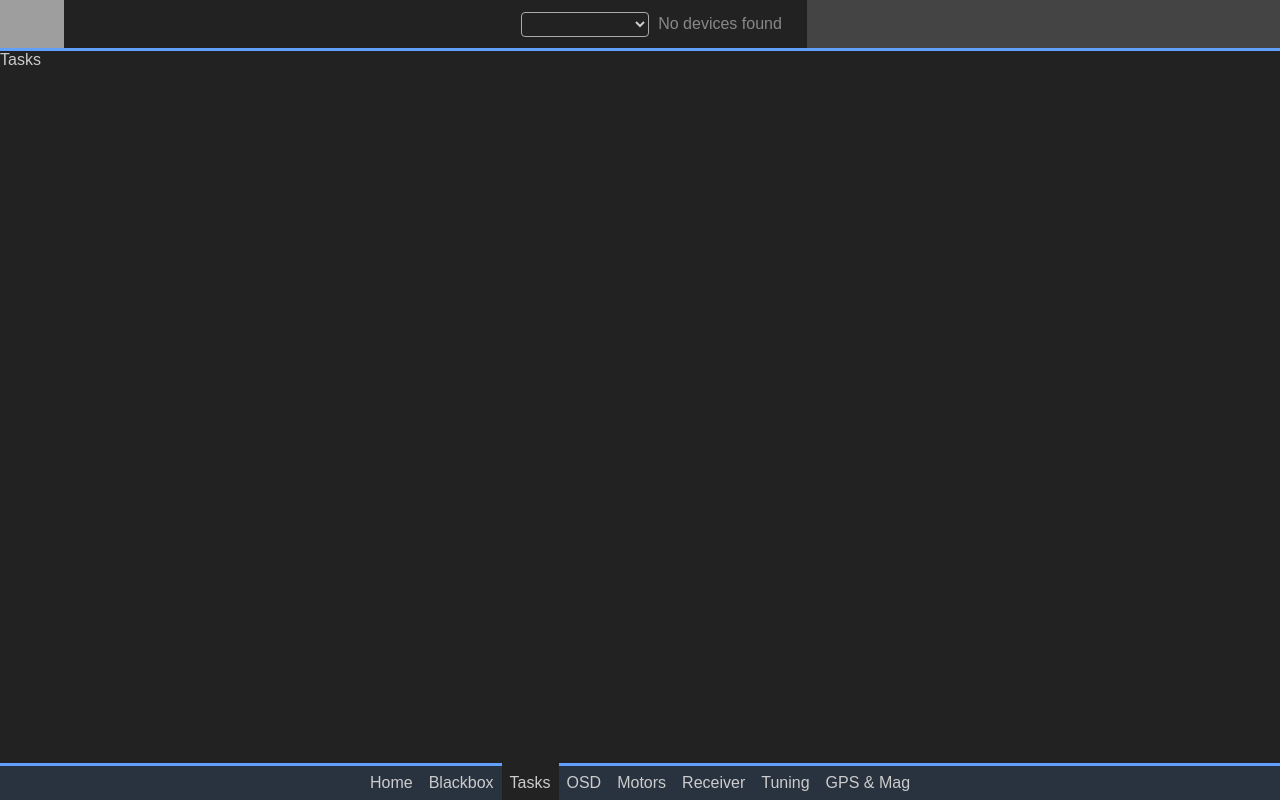
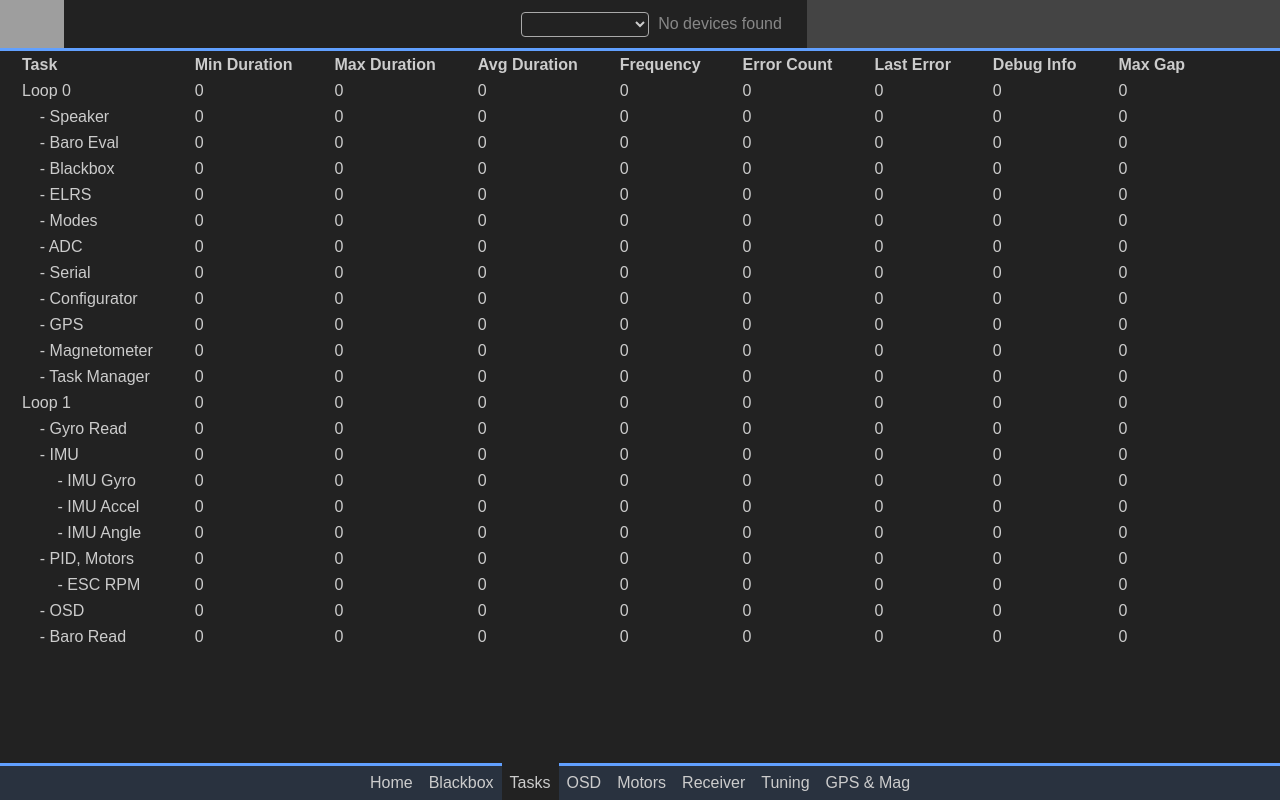
Before and after one commit to bastian2001/Kolibri-FC, a Vue app in the folder Configurator/: page /tasks in a window 1280 px wide. Built offline with nearby package versions, Linux system fonts and the light colour scheme; grey boxes are pictures that could not be loaded.

Commit message:
Tasks page

```diff
--- a/Configurator/src/views/Tasks.vue
+++ b/Configurator/src/views/Tasks.vue
@@ -1,12 +1,134 @@
 <script lang="ts">
 import { defineComponent } from "vue";
+import { sendCommand, addOnCommandHandler, removeOnCommandHandler } from "@/communication/serial";
+import { MspFn } from "@utils/msp";
+import { Command } from "@/utils/types";
+import { leBytesToInt } from "@/utils/utils";
+
+const TASK_NAMES = [
+	'Loop 0',
+	'    - Speaker',
+	'    - Baro Eval',
+	'    - Blackbox',
+	'    - ELRS',
+	'    - Modes',
+	'    - ADC',
+	'    - Serial',
+	'    - Configurator',
+	'    - GPS',
+	'    - Magnetometer',
+	'    - Task Manager',
+	'Loop 1',
+	'    - Gyro Read',
+	'    - IMU',
+	'        - IMU Gyro',
+	'        - IMU Accel',
+	'        - IMU Angle',
+	'    - PID, Motors',
+	'        - ESC RPM',
+	'    - OSD',
+	'    - Baro Read'
+];
 
 export default defineComponent({
 	name: "Tasks",
+	data() {
+		return {
+			interval: -1,
+			tasks: [] as {
+				name: string;
+				maxDuration: number;
+				minDuration: number;
+				avgDuration: number;
+				frequency: number;
+				errorCount: number;
+				lastError: number;
+				debugInfo: number;
+				maxGap: number;
+			}[]
+		};
+	},
+	mounted() {
+		for (let i = 0; i < TASK_NAMES.length; i++) {
+			this.tasks.push({
+				name: TASK_NAMES[i],
+				maxDuration: 0,
+				minDuration: 0,
+				avgDuration: 0,
+				frequency: 0,
+				errorCount: 0,
+				lastError: 0,
+				debugInfo: 0,
+				maxGap: 0
+			});
+		}
+		this.interval = setInterval(() => {
+			sendCommand('request', MspFn.TASK_STATUS);
+		}, 200);
+		addOnCommandHandler(this.onCommand);
+	},
+	unmounted() {
+		clearInterval(this.interval);
+		removeOnCommandHandler(this.onCommand);
+	},
+	methods: {
+		onCommand(command: Command) {
+			if (command.cmdType === 'response') {
+				switch (command.command) {
+					case MspFn.TASK_STATUS:
+						for (let i = 0; i < this.tasks.length; i++) {
+							this.tasks[i].debugInfo = leBytesToInt(command.data.slice(i * 32, i * 32 + 4));
+							this.tasks[i].minDuration = leBytesToInt(command.data.slice(i * 32 + 4, i * 32 + 8));
+							this.tasks[i].maxDuration = leBytesToInt(command.data.slice(i * 32 + 8, i * 32 + 12));
+							this.tasks[i].frequency = leBytesToInt(command.data.slice(i * 32 + 12, i * 32 + 16));
+							this.tasks[i].avgDuration = leBytesToInt(command.data.slice(i * 32 + 16, i * 32 + 20));
+							this.tasks[i].errorCount = leBytesToInt(command.data.slice(i * 32 + 20, i * 32 + 24));
+							this.tasks[i].lastError = leBytesToInt(command.data.slice(i * 32 + 24, i * 32 + 28));
+							this.tasks[i].maxGap = leBytesToInt(command.data.slice(i * 32 + 28, i * 32 + 32));
+						}
+						break;
+				}
+			}
+		}
+	}
 })
 </script>
 <template>
-	<div>
-		Tasks
-	</div>
+
+	<table>
+		<thead>
+			<tr>
+				<th>Task</th>
+				<th>Min Duration</th>
+				<th>Max Duration</th>
+				<th>Avg Duration</th>
+				<th>Frequency</th>
+				<th>Error Count</th>
+				<th>Last Error</th>
+				<th>Debug Info</th>
+				<th>Max Gap</th>
+			</tr>
+		</thead>
+		<tbody>
+			<tr v-for="task in tasks">
+				<td style="white-space:pre">{{ task.name }}</td>
+				<td>{{ task.minDuration }}</td>
+				<td>{{ task.maxDuration }}</td>
+				<td>{{ task.avgDuration }}</td>
+				<td>{{ task.frequency }}</td>
+				<td>{{ task.errorCount }}</td>
+				<td>{{ task.lastError }}</td>
+				<td>{{ task.debugInfo }}</td>
+				<td>{{ task.maxGap }}</td>
+			</tr>
+		</tbody>
+	</table>
 </template>
+
+<style scoped>
+td,
+th {
+	text-align: left;
+	padding: 3px 20px;
+}
+</style>
```
